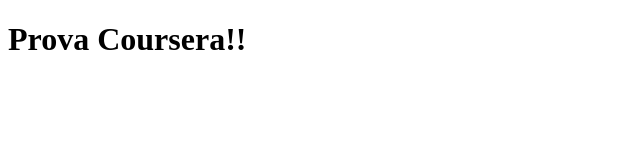
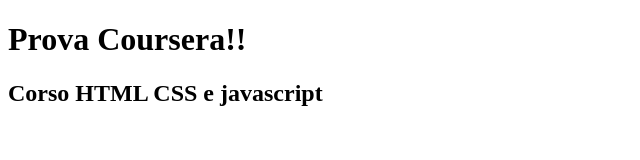
Before and after one commit to gian4e/coursera-test, a plain HTML site: page site/index.html in a window 1280 px wide. Shown: the whole page, without its empty margins (0-640 px from the left). Drawn offline with Linux system fonts and the light colour scheme.

Commit message:
aggiunto h2

```diff
--- a/site/index.html
+++ b/site/index.html
@@ -7,5 +7,6 @@
 </head>
 <body>
 <h1>Prova Coursera!!</h1>
+<h2> Corso HTML CSS e javascript</h2>
 </body>
 </html>
```
